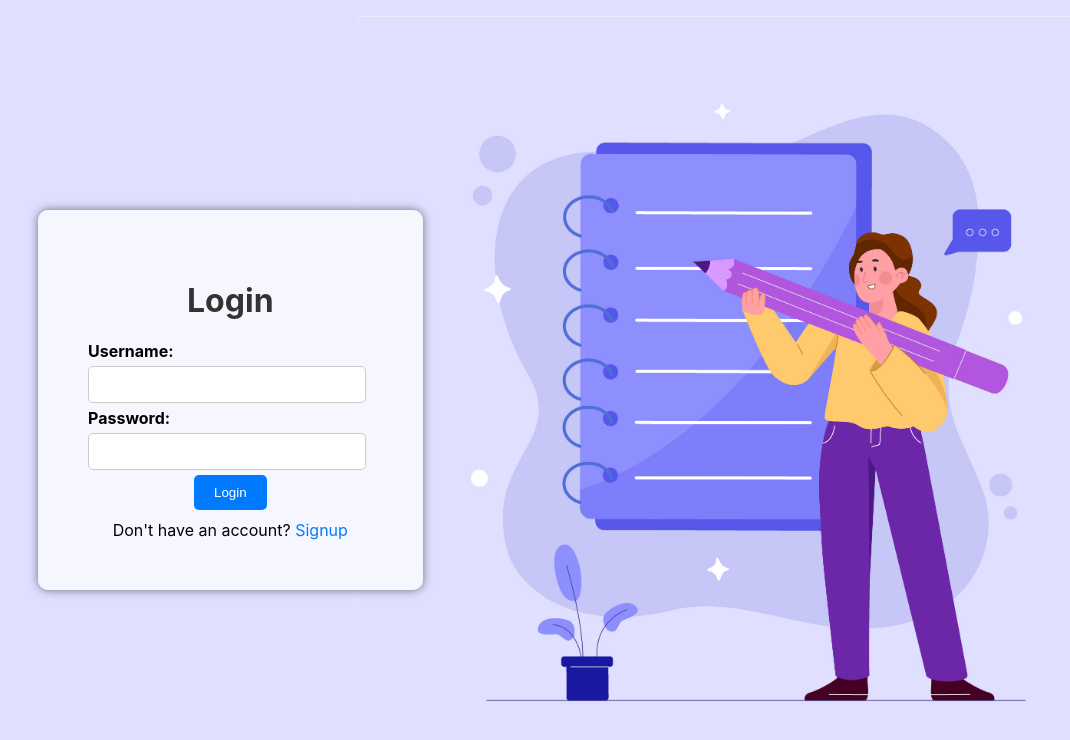
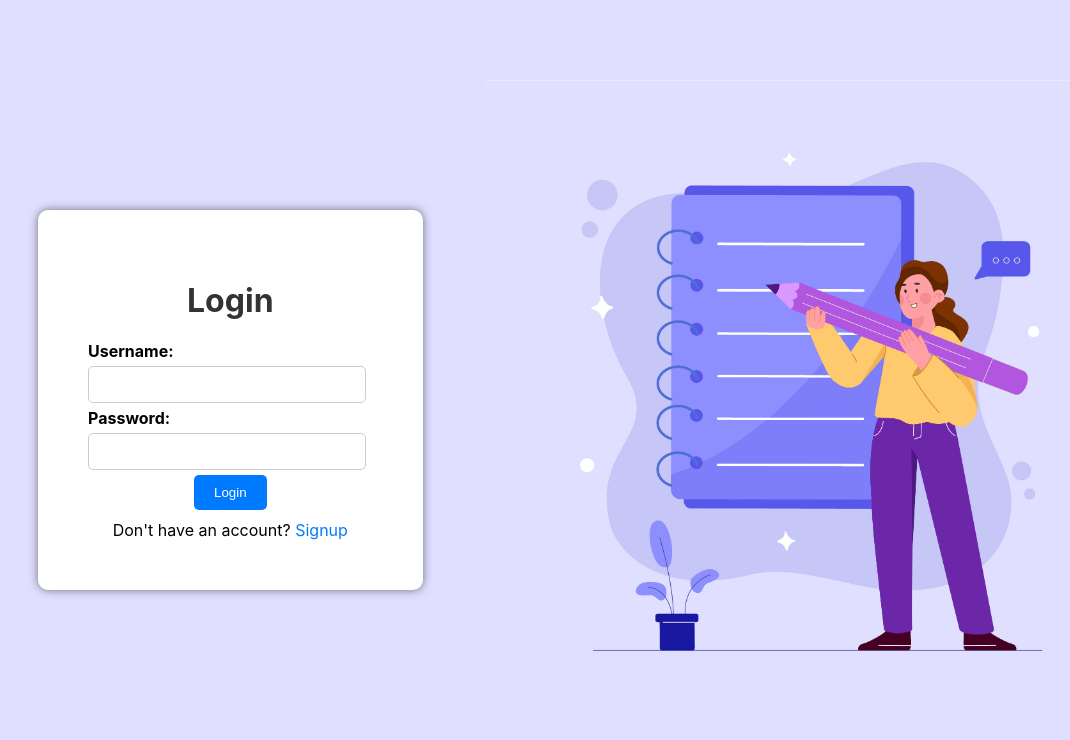
Before and after one commit to ridsashabbir/Listify, a React (Create React App) app in the folder listify/: page / in a window 1280 px wide. Shown: the top 740 px of the page, without its empty margins (154-1224 px from the left). Built offline with nearby package versions, Linux system fonts and the light colour scheme.

Commit message:
Update Login.css

```diff
--- a/listify/src/Components/Login.css
+++ b/listify/src/Components/Login.css
@@ -6,7 +6,7 @@
   justify-content: space-between;
   min-height: 100vh;
   background-image: url("./assets/login.jpg");
-  background-size: 60%;
+  background-size: 50%;
   background-position: right;
   background-repeat: no-repeat;
   background-color: RGB(224, 223, 255);
@@ -15,7 +15,7 @@
 
 
 .login-form {
-  background-color: rgba(255, 255, 255, 0.7);
+  background-color: #fff;
   padding: 50px;
   border-radius: 10px;
   margin-left: 15%;
@@ -40,7 +40,7 @@
 }
 
 .login-form button {
-  margin-top: 10px;
+  margin-top: 20px;
   padding: 10px 20px;
   background-color: #007bff; /* Button color */
   color: #fff; /* Button text color */
```
